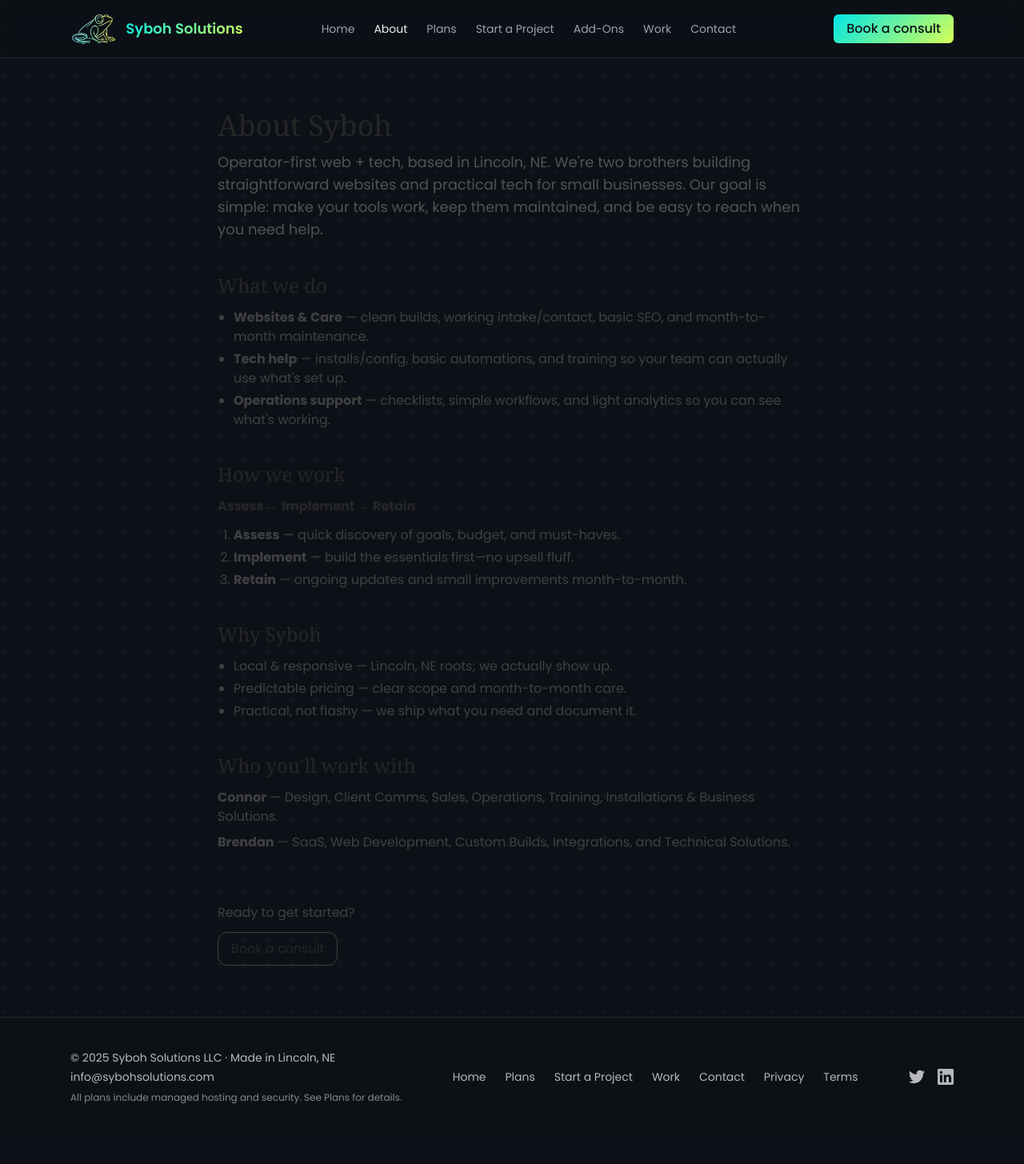
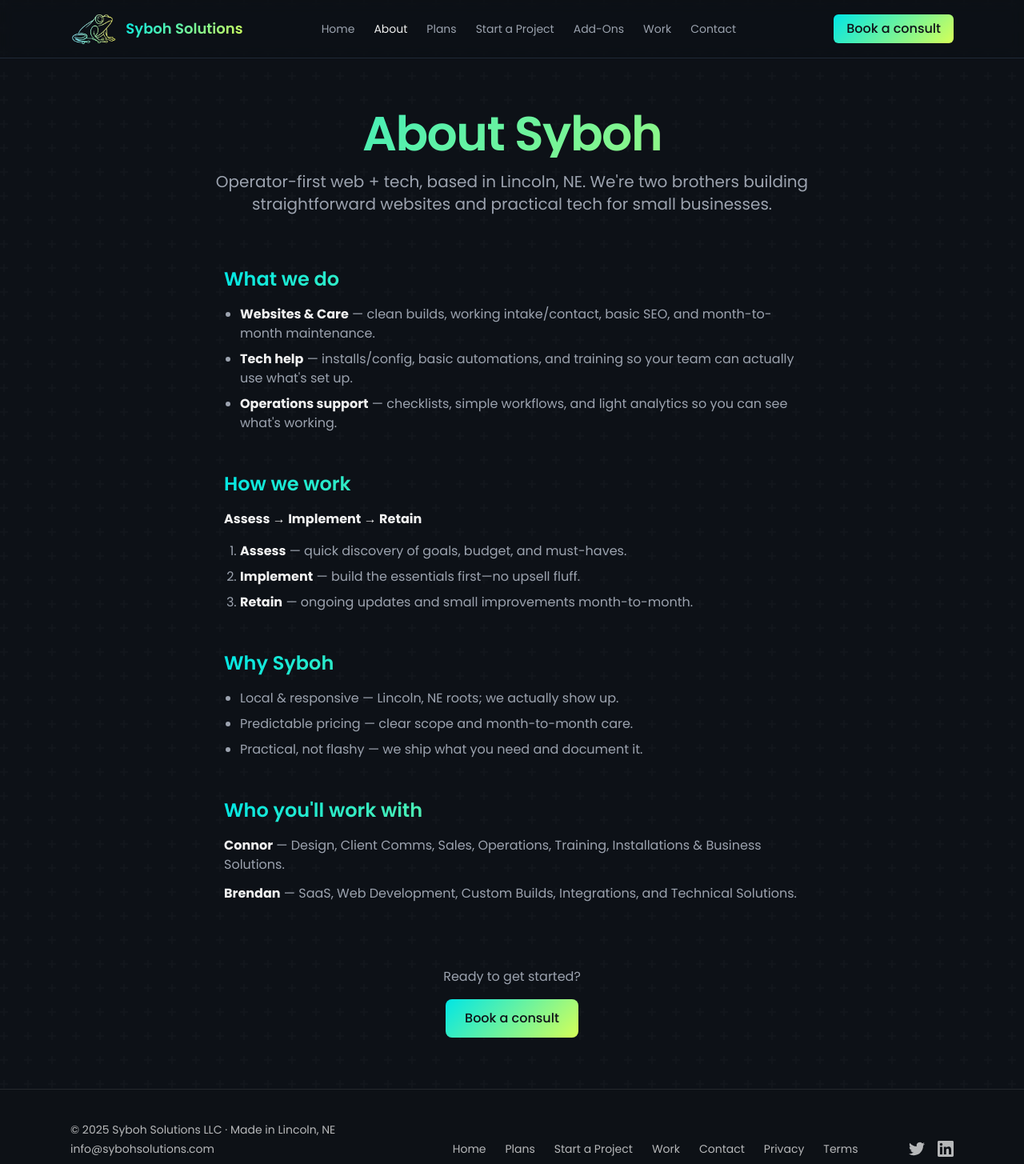
Before and after one commit to Djinn08/SybohSolutions-Site, a Next.js app: page /about in a window 1280 px wide. Shown: the top 1455 px of the page at 80% size. Before the commit the page ends 1420 px from the top, so only its background shows below. Built offline with nearby package versions, Linux system fonts and the light colour scheme; no server answers.

Commit message:
Bugfix contact form

```diff
--- a/app/about/page.tsx
+++ b/app/about/page.tsx
@@ -7,64 +7,71 @@
 
 export default function AboutPage() {
   return (
-    <main className="mx-auto max-w-3xl px-4 py-16 space-y-10 text-neutral-800">
-      {/* Header */}
-      <header className="space-y-3">
-        <h1 className="text-4xl font-serif">About Syboh</h1>
-        <p className="text-lg text-neutral-600">
+    <main className="min-h-screen">
+      {/* Hero Section */}
+      <section className="text-center py-16 px-6">
+        <h1 className="text-4xl font-semibold tracking-tight gradient-text md:text-6xl mb-4">
+          About Syboh
+        </h1>
+        <p className="text-xl text-muted-foreground max-w-3xl mx-auto">
           Operator-first web + tech, based in Lincoln, NE. We&apos;re two brothers building straightforward websites
-          and practical tech for small businesses. Our goal is simple: make your tools work, keep them maintained,
-          and be easy to reach when you need help.
+          and practical tech for small businesses.
         </p>
-      </header>
-
-      {/* What we do */}
-      <section className="space-y-3">
-        <h2 className="text-2xl font-serif">What we do</h2>
-        <ul className="list-disc pl-5 space-y-1 text-neutral-700">
-          <li><strong>Websites & Care</strong> — clean builds, working intake/contact, basic SEO, and month-to-month maintenance.</li>
-          <li><strong>Tech help</strong> — installs/config, basic automations, and training so your team can actually use what&apos;s set up.</li>
-          <li><strong>Operations support</strong> — checklists, simple workflows, and light analytics so you can see what&apos;s working.</li>
-        </ul>
       </section>
 
+      {/* Content Sections */}
+      <section className="mx-auto max-w-3xl px-6 pb-16 space-y-12">
+        {/* What we do */}
+        <div className="space-y-4">
+          <h2 className="text-2xl font-semibold gradient-text">What we do</h2>
+          <ul className="list-disc pl-5 space-y-2 text-muted-foreground">
+            <li><strong className="text-foreground">Websites & Care</strong> — clean builds, working intake/contact, basic SEO, and month-to-month maintenance.</li>
+            <li><strong className="text-foreground">Tech help</strong> — installs/config, basic automations, and training so your team can actually use what&apos;s set up.</li>
+            <li><strong className="text-foreground">Operations support</strong> — checklists, simple workflows, and light analytics so you can see what&apos;s working.</li>
+          </ul>
+        </div>
+
         {/* How we work */}
-      <section className="space-y-3">
-        <h2 className="text-2xl font-serif">How we work</h2>
-        <p><strong>Assess → Implement → Retain</strong></p>
-        <ol className="list-decimal pl-5 space-y-1 text-neutral-700">
-          <li><strong>Assess</strong> — quick discovery of goals, budget, and must-haves.</li>
-          <li><strong>Implement</strong> — build the essentials first—no upsell fluff.</li>
-          <li><strong>Retain</strong> — ongoing updates and small improvements month-to-month.</li>
+        <div className="space-y-4">
+          <h2 className="text-2xl font-semibold gradient-text">How we work</h2>
+          <p className="text-foreground"><strong>Assess → Implement → Retain</strong></p>
+          <ol className="list-decimal pl-5 space-y-2 text-muted-foreground">
+            <li><strong className="text-foreground">Assess</strong> — quick discovery of goals, budget, and must-haves.</li>
+            <li><strong className="text-foreground">Implement</strong> — build the essentials first—no upsell fluff.</li>
+            <li><strong className="text-foreground">Retain</strong> — ongoing updates and small improvements month-to-month.</li>
           </ol>
-      </section>
+        </div>
 
         {/* Why Syboh */}
-      <section className="space-y-3">
-        <h2 className="text-2xl font-serif">Why Syboh</h2>
-        <ul className="list-disc pl-5 space-y-1 text-neutral-700">
+        <div className="space-y-4">
+          <h2 className="text-2xl font-semibold gradient-text">Why Syboh</h2>
+          <ul className="list-disc pl-5 space-y-2 text-muted-foreground">
             <li>Local & responsive — Lincoln, NE roots; we actually show up.</li>
             <li>Predictable pricing — clear scope and month-to-month care.</li>
             <li>Practical, not flashy — we ship what you need and document it.</li>
           </ul>
-      </section>
+        </div>
 
         {/* Who you'll work with */}
-      <section className="space-y-3">
-        <h2 className="text-2xl font-serif">Who you&apos;ll work with</h2>
-        <ul className="space-y-2 text-neutral-700">
-          <li><strong>Connor</strong> — Design, Client Comms, Sales, Operations, Training, Installations & Business Solutions.</li>
-          <li><strong>Brendan</strong> — SaaS, Web Development, Custom Builds, Integrations, and Technical Solutions.</li>
+        <div className="space-y-4">
+          <h2 className="text-2xl font-semibold gradient-text">Who you&apos;ll work with</h2>
+          <ul className="space-y-3 text-muted-foreground">
+            <li><strong className="text-foreground">Connor</strong> — Design, Client Comms, Sales, Operations, Training, Installations & Business Solutions.</li>
+            <li><strong className="text-foreground">Brendan</strong> — SaaS, Web Development, Custom Builds, Integrations, and Technical Solutions.</li>
           </ul>
-      </section>
+        </div>
 
         {/* Closing CTA */}
-      <footer className="pt-6">
-        <p className="text-neutral-700">Ready to get started?</p>
-        <a href="/start-project" className="mt-3 inline-block rounded-xl border border-neutral-700 px-4 py-2 hover:bg-neutral-100">
+        <div className="text-center pt-8">
+          <p className="text-muted-foreground mb-4">Ready to get started?</p>
+          <a
+            href="/start-project"
+            className="inline-flex items-center justify-center rounded-lg gradient-bg px-6 py-3 text-background font-medium hover:opacity-90 transition-all"
+          >
             Book a consult
           </a>
-      </footer>
+        </div>
+      </section>
     </main>
   );
 }
--- a/components/ContactForm.tsx
+++ b/components/ContactForm.tsx
@@ -3,14 +3,14 @@
 
 export default function ContactForm() {
   const [loading, setLoading] = useState(false);
-  const [ok, setOk] = useState<null | boolean>(null);
+  const [success, setSuccess] = useState(false);
+  const [error, setError] = useState<string | null>(null);
 
-  return (
-    <form
-      onSubmit={async (e) => {
+  const handleSubmit = async (e: React.FormEvent<HTMLFormElement>) => {
     e.preventDefault();
     setLoading(true);
-        setOk(null);
+    setSuccess(false);
+    setError(null);
 
     const form = e.currentTarget as HTMLFormElement;
     const fd = new FormData(form);
@@ -33,21 +33,24 @@
       const data = await res.json();
 
       if (data.success) {
-            setOk(true);
+        setSuccess(true);
         form.reset();
       } else {
-            setOk(false);
+        setError(data.error || "Failed to send message. Please try again.");
       }
     } catch (error) {
       console.error("Form submission error:", error);
-          setOk(false);
+      setError("Failed to send message. Please try again or email us directly at info@sybohsolutions.com");
     } finally {
       setLoading(false);
     }
-      }}
+  };
+
+  return (
+    <form
+      onSubmit={handleSubmit}
       className="mx-auto w-full max-w-2xl space-y-4 rounded-2xl border border-white/10 bg-neutral-900/50 p-6"
     >
-
       <div className="grid gap-4 sm:grid-cols-2">
         <div>
           <label className="mb-1 block text-sm text-white/70">Name</label>
@@ -79,14 +82,15 @@
         {loading ? "Sending..." : "Send message"}
       </button>
 
-      {ok === true && (
+      {success && (
         <div className="rounded-lg bg-emerald-900/50 border border-emerald-500/20 p-4">
           <p className="text-emerald-400">Message sent successfully! We&apos;ll get back to you within one business day.</p>
         </div>
       )}
-      {ok === false && (
+
+      {error && (
         <div className="rounded-lg bg-red-900/50 border border-red-500/20 p-4">
-          <p className="text-red-400">Failed to send message. Please try again or email us directly at info@sybohsolutions.com</p>
+          <p className="text-red-400">{error}</p>
         </div>
       )}
     </form>
```
Lines whose indentation alone changed are shown as unchanged.
